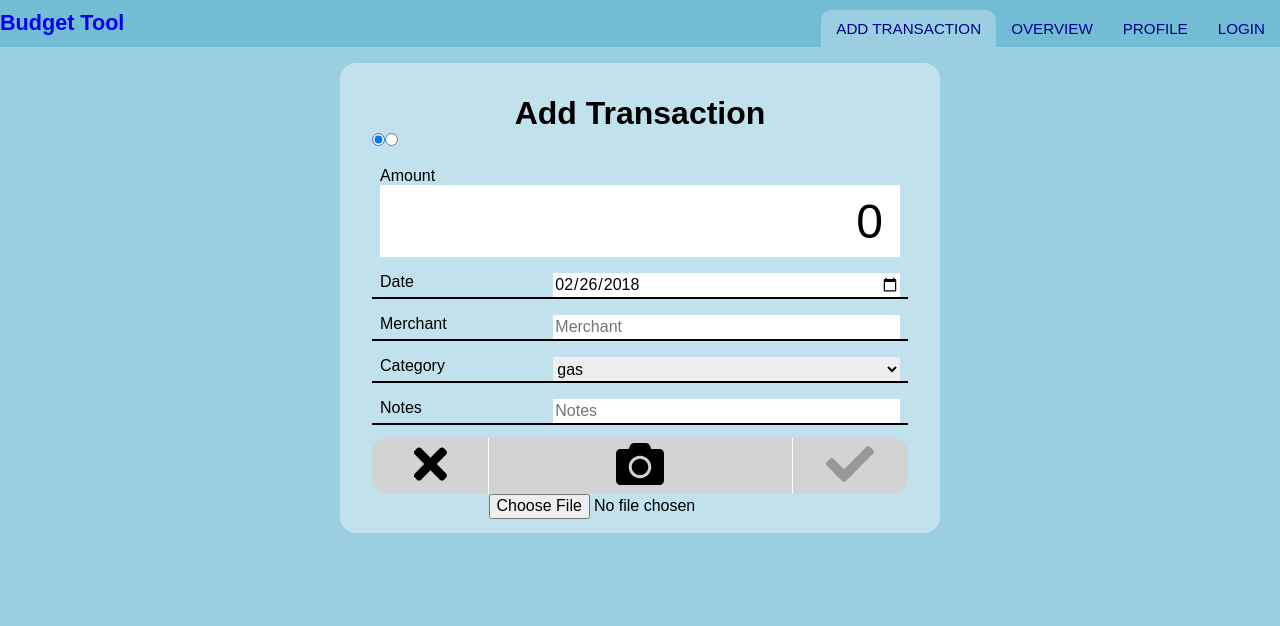
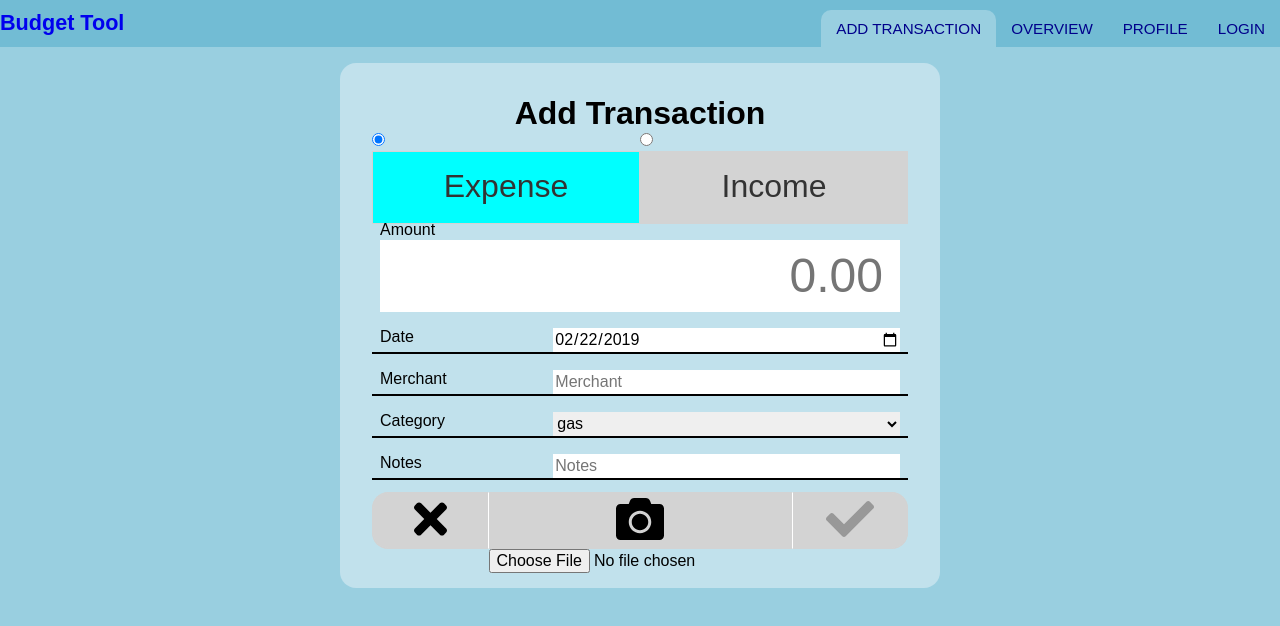
Before and after one commit to gimjudge/budget_MERN, a React (Create React App) app in the folder view/: page /add_transaction in a window 1280 px wide. Shown: the top 626 px of the page. Built offline with nearby package versions, Linux system fonts and the light colour scheme.

Commit message:
Starting Add Transaction refactoring

```diff
--- a/view/src/components/AddTransactionForm.js
+++ b/view/src/components/AddTransactionForm.js
@@ -8,20 +8,26 @@ import { FontAwesomeIcon } from '@fortawesome/react-fontawesome';
 
 // Components
 import Type from './transactionForm/Type';
-import Type2 from './transactionForm/Type2';
-import Type3 from './transactionForm/Type3';
 
 class AddTransaction extends Component {
 
     constructor(props) {
         super(props);
+        const d = new Date(),
+            month = '' + (d.getMonth() + 1),
+            day = '' + d.getDate(),
+            yyyy = d.getFullYear();
+        const mm = (month.length < 2) ? '0' + month : month;
+        const dd = (day.length < 2) ? '0' + day : day;
+        const dateNow = [yyyy, mm, dd].join('-');
         this.state = {
             formVariables: {
                 type: "expense",
-                amount: 0.00,
-                date: "2018-02-26",
+                amount: '',
+                date: dateNow,
                 merchant: '',
-                category: 'gas'
+                category: 'gas',
+                notes: ''
             },
             fieldValid: {
                 amount: false,
@@ -37,6 +43,7 @@ class AddTransaction extends Component {
         };
 
         this.handleUserInput = this.handleUserInput.bind(this);
+        this.handleRadioAndButton = this.handleRadioAndButton.bind(this);
     }
 
     componentDidMount() {
@@ -44,6 +51,9 @@ class AddTransaction extends Component {
             this.fieldValidation(name, this.state.formVariables[name]);
         }
     }
+    /*
+        date Function
+    */
 
     /*
         Handles the Transaction type Radio Button and Button
@@ -181,6 +191,7 @@ class AddTransaction extends Component {
         On Change user inputs
     */
     handleUserInput (e) {
+        console.log(e);
         console.log('WORK');
         const name = e.target.name;
         const value = e.target.value;
@@ -203,7 +214,7 @@ class AddTransaction extends Component {
     handleSubmit = e => {
         e.preventDefault();
         //console.log(this.refs);
-
+        /*
         let postJSON = {}
         for (let ref in this.refs) {
             if (ref !== "image" && ref !== "tags") {
@@ -212,12 +223,12 @@ class AddTransaction extends Component {
                 }
             }
         }
-        /*
-        let postJSON = this.state.fieldVariables;
         */
+
         console.log('submit');
-        console.log(postJSON);
         if (this.state.formValid) {
+            let postJSON = this.state.formVariables;
+            console.log(postJSON);
             axios.post('http://localhost:3001/transaction/detail', postJSON)
             .then(response => {
                 console.log('1');
@@ -244,8 +255,8 @@ class AddTransaction extends Component {
         Render Add transaction Form
     */
     render () {
-        /**/
-        if (this.state.toDetailed === true) {
+        /* Redirect to detailed */
+        if (this.state.toDetailed === true && false) {
             return <Redirect to={{
                 pathname: '/detailed',
                 state: { detailID: this.state.detailID }
@@ -302,7 +313,7 @@ class AddTransaction extends Component {
                     </div>
                 </div>
                 */}
-                <Type2
+                <Type
                     checked={this.state.formVariables.type}
                     onChange={this.handleUserInput}
                 />
@@ -331,7 +342,6 @@ class AddTransaction extends Component {
                                     step="0.01"
                                     required
                                 />
-
                             </div>
                         </div>
                     </div>
--- a/view/src/components/transactionForm/type.js
+++ b/view/src/components/transactionForm/type.js
@@ -2,31 +2,14 @@ import React, { Component } from 'react';
 
 class Type extends Component {
 
-    /*
-        Handles the Transaction type Radio Button and Button
-    */
-    handleRadioAndButton = e => {
-        let buttons = document.getElementsByClassName("trans-type-button");
-        for (let i=0; i < buttons.length; i++) {
-            buttons[i].classList.remove("trans-active-button");
-        }
-        if (e.target.tagName === "BUTTON") {
-            e.preventDefault();
-            e.target.classList.add("trans-active-button");
-            e.target.nextElementSibling.checked = true;
-        } else if (e.target.tagName === "INPUT") {
-            e.target.previousElementSibling.classList.add("trans-active-button");
-        }
-    }
-
     render () {
         return (
-            <div className="trans-type-row row" onClick={ this.handleRadioAndButton }>
+            <div className="trans-type-row row">
                 <div className={"trans-type-row-content row-content "}>
                     <div className="trans-type-column column-6">
                         <div className="trans-type-data data">
-                            <button className="trans-expense trans-type-button trans-active-button" >Expense</button>
                             <input
+                                id="type-expense"
                                 className="trans-expense trans-type-radio"
                                 type="radio"
                                 ref="type"
@@ -36,12 +19,13 @@ class Type extends Component {
                                 onChange={ this.props.onChange}
                                 required
                             />
+                            <label className="trans-expense trans-type-button" htmlFor="type-expense" ><div>Expense</div></label>
                         </div>
                     </div>
                     <div className="transaction-column column-6">
                         <div className="transaction-data data" >
-                            <button className="trans-income trans-type-button">Income</button>
                             <input
+                                id="type-income"
                                 className="trans-income trans-type-radio"
                                 type="radio"
                                 ref="type"
@@ -51,6 +35,7 @@ class Type extends Component {
                                 onChange={this.props.onChange}
                                 required
                             />
+                            <label className="btn trans-income trans-type-button" htmlFor="type-income" >Income</label>
                         </div>
                     </div>
                 </div>
@@ -60,42 +45,4 @@ class Type extends Component {
     }
 }
 
-/*
-//this functions, sort of
-import React from 'react';
-const Type = props => (
-    <div className="trans-type-row row">
-                <div className={"trans-type-row-content row-content "}>
-                    <div className="trans-type-column column-6">
-                        <div className="trans-type-data data">
-                            <button className="trans-expense trans-type-button trans-active-button" >Expense</button>
-                            <input
-                                className="trans-expense trans-type-radio"
-                                type="radio"
-                                name="type"
-                                value="expense"
-                                checked={props.checked === 'expense'}
-                                onChange={props.onChange}
-                                required
-                            />
-                        </div>
-                    </div>
-                    <div className="transaction-column column-6">
-                        <div className="transaction-data data" >
-                            <button className="trans-income trans-type-button">Income</button>
-                            <input
-                                className="trans-income trans-type-radio"
-                                type="radio"
-                                name="type"
-                                value="income"
-                                checked={props.checked === 'income'}
-                                onChange={props.onChange}
-                                required
-                            />
-                        </div>
-                    </div>
-                </div>
-            </div>
-)*/
-
 export default Type;
--- a/view/src/containers/DetailedView.js
+++ b/view/src/containers/DetailedView.js
@@ -4,9 +4,28 @@ class DetailedView extends Component {
     constructor(props) {
         super(props);
         this.state = {
+            formVariables: {
+                type: "expense",
+                amount: 0.00,
+                date: "2018-02-26",
+                merchant: '',
+                category: 'gas'
+            },
+            fieldValid: {
+                amount: false,
+                category: false,
+                date: false,
+                merchant: false,
+                type: false
+            },
+            formResponse: '',
+            formValid: false,
+            toDetailed: false,
             detailID: ''
         };
-        console.log(props);
+    }
+
+    componentDidMount() {
     }
     render () {
         return (
--- a/view/src/css/addTransaction.css
+++ b/view/src/css/addTransaction.css
@@ -33,15 +33,28 @@
 	padding-right: .5em;
 }
 
-.trans-type-button {
+label.trans-type-button {
+	display:block;
 	font-size: 2em;
 	width: 100%;
 	height: 100%;
-	padding-top: .4em;
-	padding-bottom:.4em;
+	padding-top: .5em;
+	text-align: center;
+	color: #333333;
+	background-color: lightgrey;
+    box-shadow: 0px 0px 0px transparent;
+    border: 1px solid lightgrey;
+	text-shadow: 0px 0px 0px transparent;
 }
-.trans-active-button {
+
+input.trans-type-radio[type="radio"]:checked + label {
 	background-color: aqua;
+}
+input.trans-type-radio[type="radio"]:checked + label:hover {
+	background-color: lightseagreen;
+}
+input.trans-type-radio[type="radio"] + label:hover {
+	background-color: lightseagreen;
 }
 
 .trans-input,
```
Also changed, not shown: view/src/components/transactionForm/Amount.js (+38 -0 lines), 1 other file (tests, documents, lock files or other folders).
